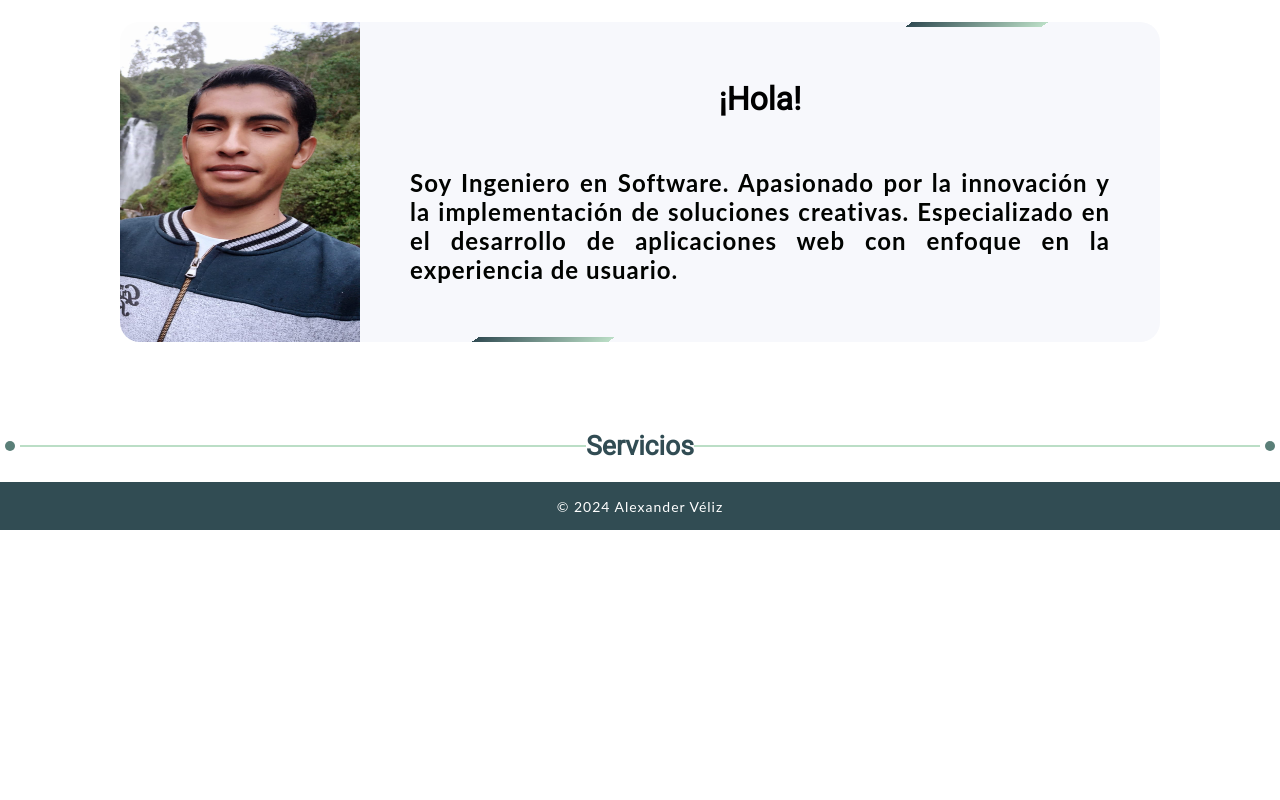
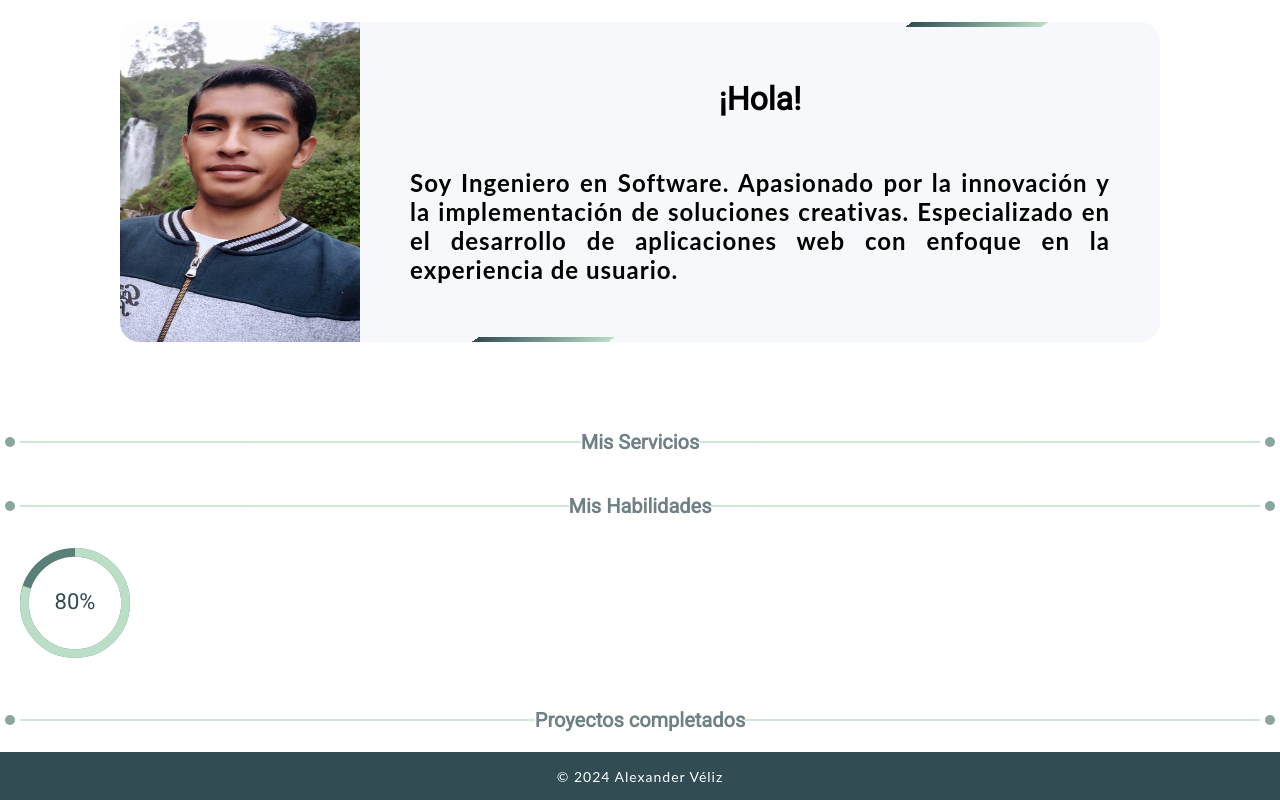
Before and after one commit to aveliz12/portafolio, a React (Create React App) app: page /about in a window 1280 px wide. Shown: the part 615-1415 px from the top of the page. Before the commit the page ends 1145 px from the top, so only its background shows below. Built offline with nearby package versions, Linux system fonts and the light colour scheme.

Commit message:
Feat: ProgressCircular

```diff
--- a/package.json
+++ b/package.json
@@ -12,6 +12,7 @@
     "@types/react-dom": "^18.2.18",
     "prop-types": "^15.8.1",
     "react": "^18.2.0",
+    "react-circular-progressbar": "^2.1.0",
     "react-dom": "^18.2.0",
     "react-icons": "^4.12.0",
     "react-router-dom": "^6.21.1",
--- a/src/components/components.tsx
+++ b/src/components/components.tsx
@@ -3,3 +3,4 @@ export { default as Footer } from "./footer/Footer";
 export { default as Header } from "./header/Header";
 export { default as BackToTopButton } from "./general/BackToTopButton";
 export { default as LineHorizontal } from "./general/LineHorizontal";
+export { default as ProgressBar } from "./general/ProgressBar";
--- a/src/components/general/BackToTopButton.tsx
+++ b/src/components/general/BackToTopButton.tsx
@@ -7,10 +7,14 @@ const BackToTopButton = () => {
 
   //Funcion para hacer scroll hacia arriba
   const scrollTop = () => {
-    window.scrollTo({
-      top: 0,
-      behavior: "smooth", //Animacion de desplazamiento suave
-    });
+    const scrollToTop = () => {
+      const currentPosition = window.scrollY;
+      if (currentPosition > 0) {
+        window.scrollTo(0, currentPosition - currentPosition / 5); // Ajusta el divisor para controlar la velocidad de desplazamiento
+        setTimeout(scrollToTop, 16); // Ajusta el tiempo para controlar la frecuencia de actualización (16 ms para apuntar a 60 FPS)
+      }
+    };
+    scrollToTop();
   };
 
   //Manejar el evento de scroll para mostrar o no boton
--- /dev/null
+++ b/src/components/general/ProgressBar.tsx
@@ -0,0 +1,36 @@
+import { CircularProgressbar, buildStyles } from "react-circular-progressbar";
+import AnimatedProgressProvider from "../../helpers/AnimatedProgressProvider";
+
+import "../../styles/animated_progress_prov_styles.css";
+type Props = {
+  percentage: number;
+};
+
+const ProgressBar = ({ percentage }: Props) => {
+  return (
+    <div className="container-progress">
+      <AnimatedProgressProvider
+        valueStart={0}
+        valueEnd={percentage}
+        duration={1500}
+        easingFunction={(t) => t}
+      >
+        {(value) => (
+          <CircularProgressbar
+            className="progress-container"
+            value={value}
+            text={`${Math.round(value)}%`}
+            styles={buildStyles({
+              textSize: "20px",
+              textColor: "#314c53",
+              pathColor: `#bbdec6`,
+              trailColor: "#5a7f78",
+            })}
+          />
+        )}
+      </AnimatedProgressProvider>
+    </div>
+  );
+};
+
+export default ProgressBar;
--- /dev/null
+++ b/src/helpers/AnimatedProgressProvider.tsx
@@ -0,0 +1,42 @@
+import React, { useEffect, useState } from "react";
+
+type Props = {
+  valueStart: number;
+  valueEnd: number;
+  duration: number;
+  easingFunction: (t: number) => number;
+  children: (value: number) => React.ReactNode;
+};
+
+const AnimatedProgressProvider = ({
+  valueStart,
+  valueEnd,
+  duration,
+  easingFunction,
+  children,
+}: Props) => {
+  const [value, setValue] = useState(valueStart);
+
+  useEffect(() => {
+    let start: number;
+    let rafId: number;
+    const step = (timestamp: number) => {
+      if (!start) start = timestamp;
+
+      const progress = Math.min((timestamp - start) / duration, 1);
+      setValue(easingFunction(progress) * (valueEnd - valueStart) + valueStart);
+
+      if (progress < 1) {
+        rafId = requestAnimationFrame(step);
+      }
+    };
+
+    rafId = requestAnimationFrame(step);
+
+    return () => cancelAnimationFrame(rafId);
+  }, [easingFunction, duration, valueStart, valueEnd]);
+
+  return <div>{children(value)}</div>;
+};
+
+export default AnimatedProgressProvider;
--- a/src/pages/portafolio/About.tsx
+++ b/src/pages/portafolio/About.tsx
@@ -2,6 +2,7 @@ import {
   BackToTopButton,
   Header,
   LineHorizontal,
+  ProgressBar,
 } from "../../components/components";
 import "../../styles/about_styles.css";
 import yo2 from "../../assets/yo2.jpg";
@@ -29,7 +30,13 @@ const About = () => {
         </div>
       </div>
       <div className="info-about-me">
-        <LineHorizontal text="Servicios" />
+        <LineHorizontal text="Mis Servicios" />
+        <div className="services"></div>
+        <LineHorizontal text="Mis Habilidades" />
+        <div className="skills">
+          <ProgressBar percentage={80}></ProgressBar>
+        </div>
+        <LineHorizontal text="Proyectos completados" />
       </div>
       <BackToTopButton />
     </div>
--- a/src/styles/about_styles.css
+++ b/src/styles/about_styles.css
@@ -75,6 +75,7 @@
 }
 
 
+
 @keyframes rotBGimg {
   from {
     transform: rotate(0deg);
--- /dev/null
+++ b/src/styles/animated_progress_prov_styles.css
@@ -0,0 +1,13 @@
+.container-progress {
+  width: 150px;
+  height: 150px;
+}
+
+.CircularProgressbar-text {
+  text-anchor: middle;
+  dominant-baseline: middle;
+}
+
+.progress-container {
+  margin: 10px 20px;
+}
--- a/src/styles/back_top_button_styles.css
+++ b/src/styles/back_top_button_styles.css
@@ -1,25 +1,27 @@
 .top-button {
   width: 3rem;
   height: 3rem;
-
   box-sizing: border-box;
   margin: 0;
   padding: 0;
   color: white;
   background-color: #010300;
   font-size: 2em;
-  border-radius: 50%;
+  border-top-left-radius: 50%;
+  border-bottom-left-radius: 50%;
   position: fixed;
   right: 0;
   bottom: 0;
   opacity: 0;
   cursor: pointer;
-  transition: opacity 0.3s ease;
+  transition: opacity 0.5s ease-in-out;
   display: flex;
   justify-content: center;
   align-items: center;
+  cursor: auto;
 }
 
 .top-button.visible {
   opacity: 1;
+  cursor: pointer;
 }
--- a/src/styles/line_hotizontal_Styles.css
+++ b/src/styles/line_hotizontal_Styles.css
@@ -2,8 +2,9 @@
   display: flex;
   justify-content: center;
   align-items: center;
-  font-size: smaller;
+  font-size: 10px;
   padding: 20px 0;
+  opacity: 0.7;
   color: #314c53;
 }
 
@@ -32,5 +33,6 @@
 }
 
 .line-horizontal-container:hover .line-horizontal {
+
   transform: scale(0.95);
 }
```
Also changed, not shown: 1 other file (tests, documents, lock files or other folders).
